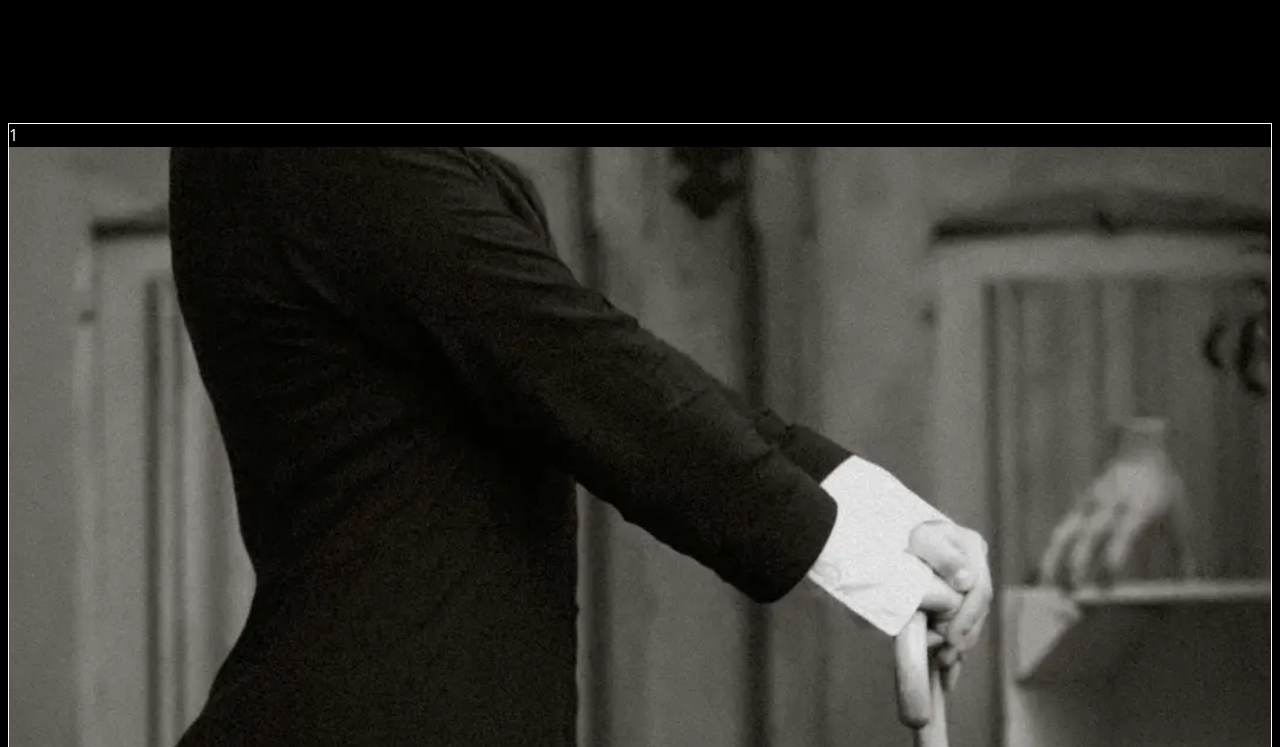
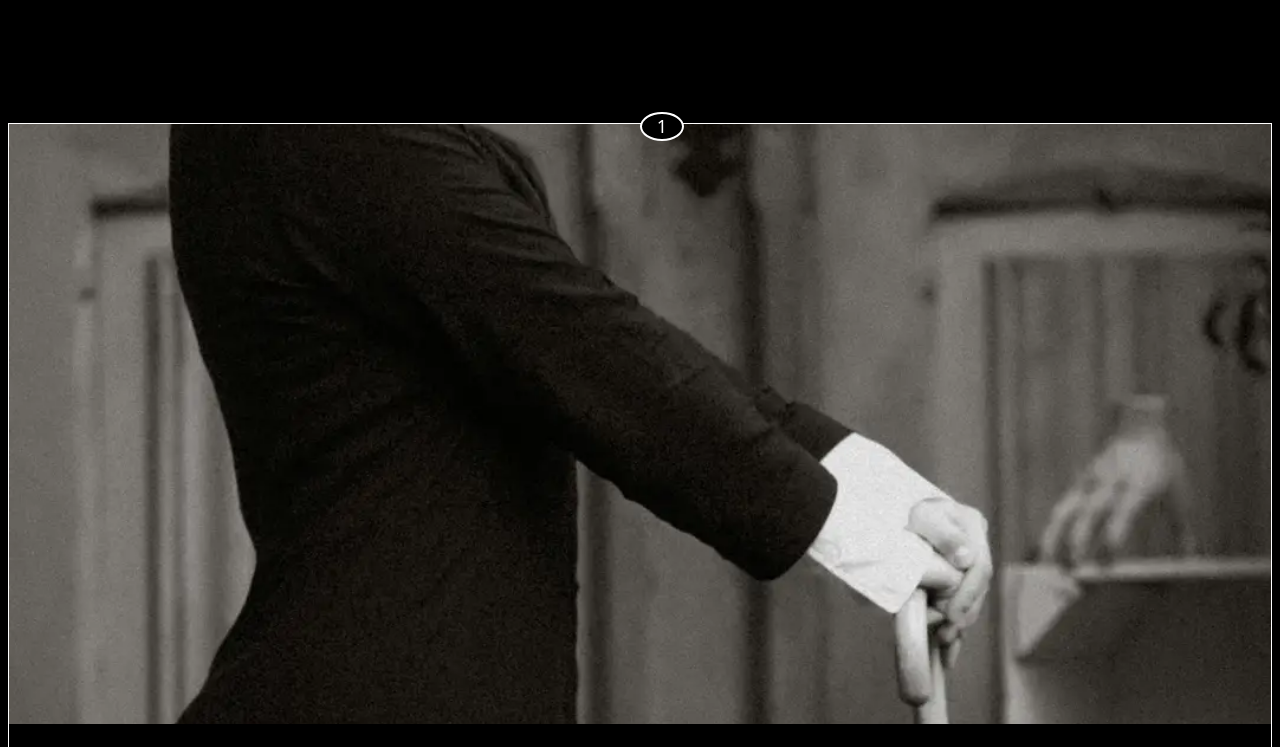
Before and after one commit to Binazirfarokhi/Dickens-mid-HTML-CSS-, a plain HTML site: page index.html in a window 1280 px wide. Shown: the part 560-1307 px from the top of the page. Drawn offline with Linux system fonts and the light colour scheme.

Commit message:
css-function

```diff
--- a/starter-styles.css
+++ b/starter-styles.css
@@ -108,7 +108,19 @@ main{
 article{
   counter-increment: myCounter 1;
   border:1px solid white;
+  position: relative;
 }
 article::before{
   content: counter(myCounter);
+  position: absolute;
+  top:-12px;
+  font-size: 18px;
+  left:50%;
+  left:calc(50%-20px);
+  border:2px solid white;
+  display: block;
+  border-radius: 50%;
+  background-color: black;
+  text-align: center;
+  width: 40px;
 }
```
